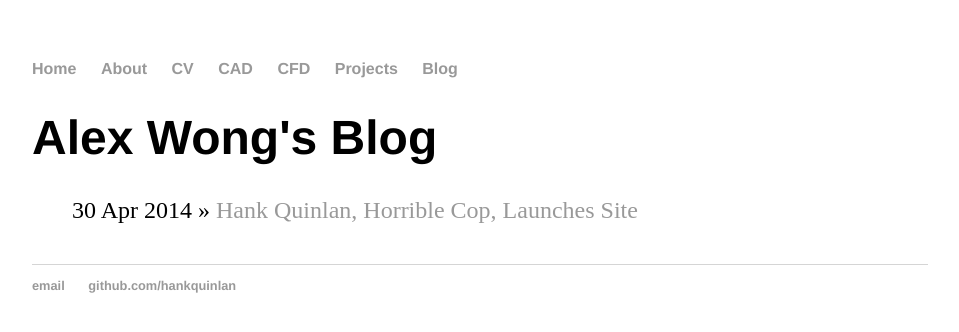
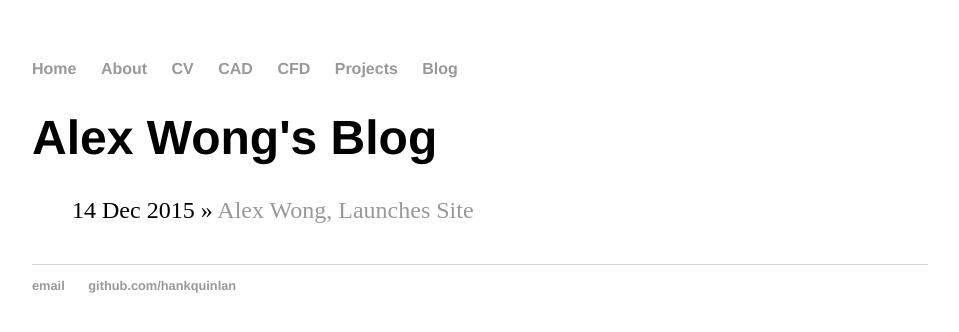
Before and after one commit to alexjwong9/firstwebsite, a Jekyll site: the page built from blog/index.html, in a window 1280 px wide. Shown: the top 332 px of the page, without its empty margins (160-1119 px from the left). Built offline with Jekyll 4.4.1, drawn with Linux system fonts in a browser that asks for light colours.

Commit message:
Update 2015-12-14-alex-wong-site-launched.md

```diff
--- a/_posts/2015-12-14-alex-wong-site-launched.md
+++ b/_posts/2015-12-14-alex-wong-site-launched.md
@@ -1,7 +1,7 @@
 ---
 layout: post
-title: "Hank Quinlan, Horrible Cop, Launches Site"
-date: 2014-04-30
+title: "Alex Wong, Launches Site"
+date: 2015-12-14
 ---
 
 Welcome to my site! It's about time I finally got around to putting this together. Neat thing about it - powered by [Jekyll](http://jekyllrb.com) and I can use Markdown to author my posts. This was definitely a lot easier than I originally thought it would be.  Stay tuned!
```
